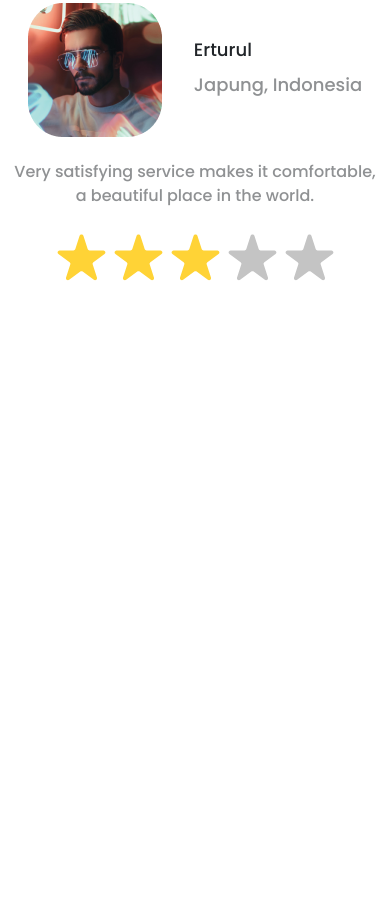
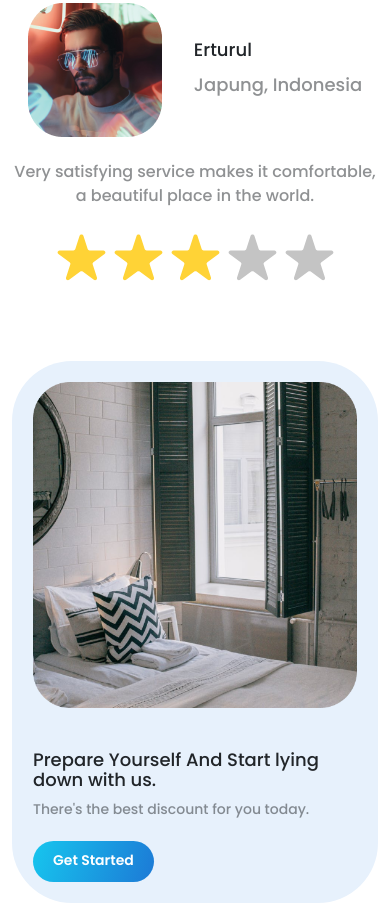
Before and after one commit to mrsev17/GoRent_LandingPage, a plain HTML site: page index.html in a window 390 px wide. Shown: the part 4265-5168 px from the top of the page. Before the commit the page ends 4566 px from the top, so only its background shows below. Drawn offline with nearby package versions, Linux system fonts and the light colour scheme.

Commit message:
Build section .prepare (Desktop/Adaptive)

```diff
--- a/index.html
+++ b/index.html
@@ -322,6 +322,47 @@
 
         </section>
 
+        <section class="prepare">
+
+            <div class="container">
+
+                <div class="prepare__wrapper d-flex">
+
+                    <div class="prepare__left">
+
+                        <figure>
+                            <img src="assets/images/prepare_picture.png" alt="Picture" loading="lazy" title="Picture">
+                        </figure>
+
+                    </div>
+
+                    <div class="prepare__right">
+
+                        <div class="prepare__title">
+                            <h2>Prepare Yourself And
+                                Start lying down with us.</h2>
+                        </div>
+
+                        <div class="prepare__text">
+
+                            <p>There's the best discount for you today.</p>
+
+                        </div>
+
+                        <div class="prepare__control">
+
+                            <a href="#">Get Started</a>
+
+                        </div>
+
+                    </div>
+
+                </div>
+
+            </div>
+
+        </section>
+
     </main>
 
 
--- /dev/null
+++ b/scss/components/prepare/index.scss
@@ -0,0 +1,2 @@
+@import "prepare";
+@import "prepare-media";
--- /dev/null
+++ b/scss/components/prepare/prepare-media.scss
@@ -0,0 +1,95 @@
+@media (max-width: 1200px) {
+  .prepare {
+    &__wrapper {
+      margin-top: 60px;
+      h2 {
+        line-height: 46px;
+        font-size: 36px;
+      }
+    }
+    &__text {
+      p {
+        font-size: 24px;
+      }
+    }
+    &__control {
+      margin-top: 24px;
+    }
+  }
+}
+
+@media (max-width: 1200px) {
+  .prepare {
+    .container {
+      max-width: 902px;
+    }
+  }
+}
+
+@media (max-width: 768px) {
+  .prepare {
+    &__wrapper {
+      gap: 32px;
+    }
+    &__title {
+      margin-top: 12px;
+      h2 {
+        line-height: 36px;
+        font-size: 24px;
+      }
+    }
+
+    p {
+      font-size: 18px;
+    }
+    &__control {
+      margin-top: 26px;
+      a {
+        padding: 12px 26px;
+      }
+    }
+  }
+}
+
+@media (max-width: 638px) {
+  .prepare {
+    &__title {
+      h2 {
+        line-height: 24px;
+      }
+    }
+    &__control {
+      margin-top: 20px;
+      a {
+        font-size: 14px;
+        padding: 10px 20px;
+      }
+    }
+  }
+}
+
+@media (max-width: 518px) {
+  .prepare {
+    &__title {
+      h2 {
+        font-size: 18px;
+        line-height: 20px;
+      }
+    }
+    &__text {
+      margin-top: 8px;
+      p {
+        font-size: 14px;
+      }
+    }
+  }
+}
+
+@media (max-width: 488px) {
+  .prepare {
+    &__wrapper {
+      flex-direction: column;
+      align-items: center;
+    }
+  }
+}
--- /dev/null
+++ b/scss/components/prepare/prepare.scss
@@ -0,0 +1,42 @@
+.prepare {
+  &__wrapper {
+    gap: 79px;
+    margin-top: 112px;
+    padding: 21px;
+    border-radius: 60px;
+    background-color: #E7F1FC;
+  }
+  &__title {
+    margin-top: 23px;
+    h2 {
+      max-width: 550px;
+      font-size: $font-regular-title;
+      font-weight: $font-sm;
+      line-height: 70px;
+    }
+  }
+  &__text {
+    margin-top: 16px;
+    p {
+      max-width: 509px;
+      font-size: $font-sub;
+      opacity: 0.5;
+    }
+  }
+  &__control {
+    margin-top: 56px;
+    a {
+      color: #ffffff;
+      font-size: 20px;
+      font-weight: $font-md;
+      padding: 24px 54px;
+      background: $accent-gradient;
+      border-radius: 27px;
+      transition: ease-out .8s;
+      &:hover {
+        transition: .5s;
+        box-shadow: 7px 7px 14px -4px rgba(0,0,0,0.74);;
+      }
+    }
+  }
+}
--- a/scss/index.scss
+++ b/scss/index.scss
@@ -5,3 +5,5 @@
 @import "components/featured";
 
 @import "components/customers";
+
+@import "components/prepare";
```
Also changed, not shown: css/stylesheet.css, 1 other file.
